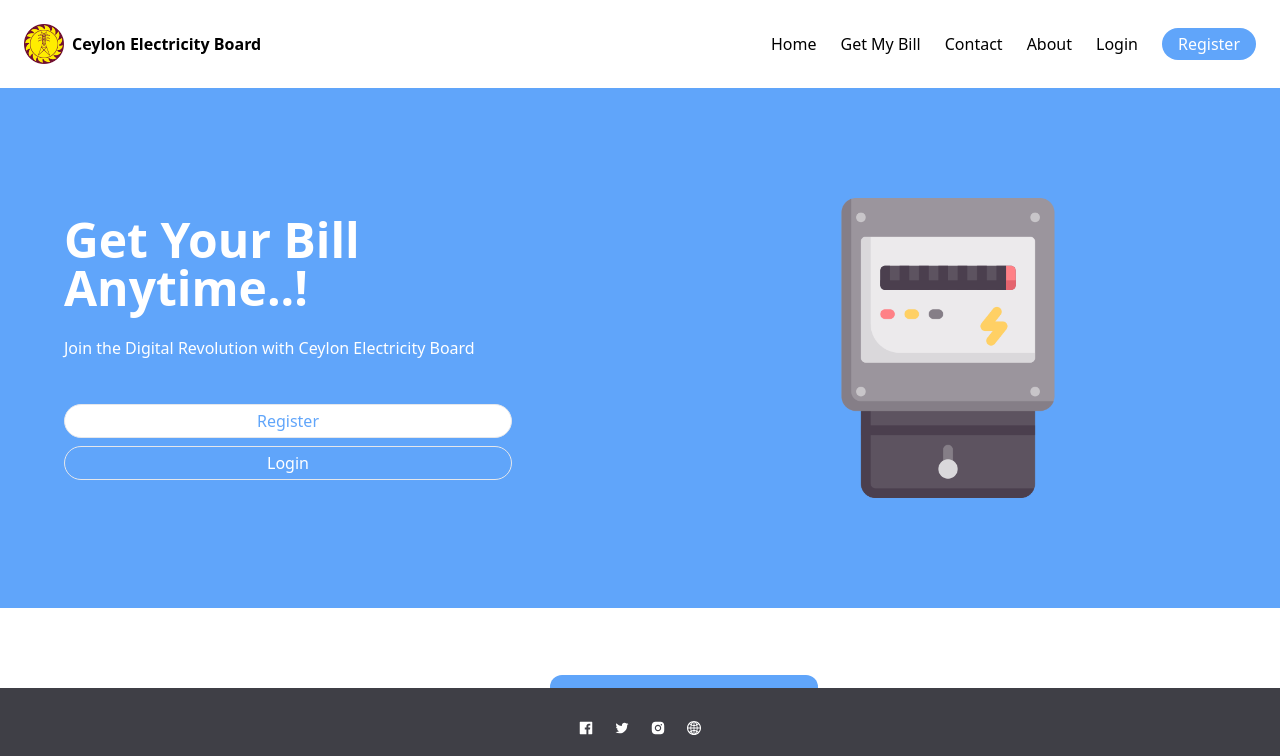
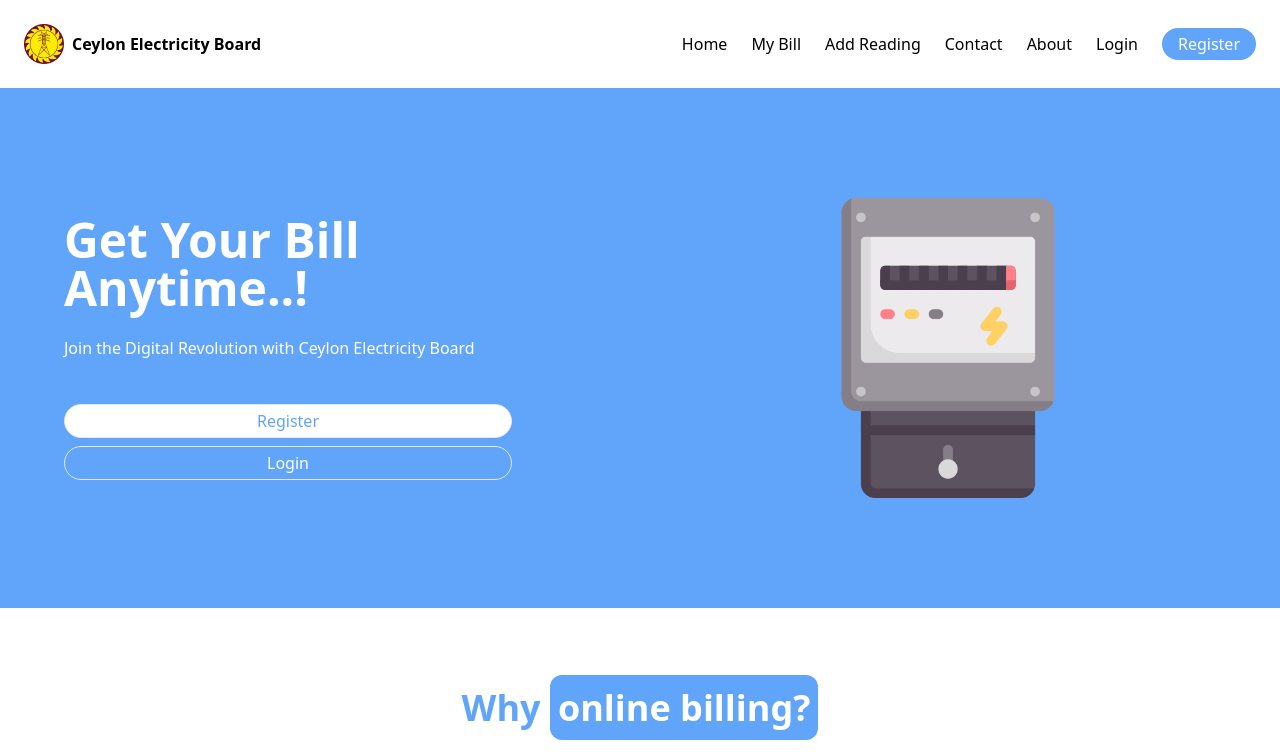
Before and after one commit to hellochamika/ceb-frontend, a React (Vite) app: page / in a window 1280 px wide. Shown: the top 756 px of the page. Built offline with nearby package versions, Linux system fonts and the light colour scheme.

Commit message:
#6 feat:Add routing funtionality

```diff
--- a/src/App.tsx
+++ b/src/App.tsx
@@ -1,13 +1,30 @@
 import Navbar from "./Components/Navbar";
 import Footer from "./Components/Footer";
 import Home from "./pages/Home";
+import AddReading from "./pages/AddReading";
+import ViewBill from "./pages/ViewBill";
+import { BrowserRouter as Router, Routes, Route } from "react-router-dom";
 
 function App() {
   return (
     <div>
-      <Navbar />
-      <Home />
-      <Footer />
+      <div className="min-h-screen relative">
+
+        <Router>
+          <div>
+            <Navbar />
+            <div>
+              <Routes>
+                <Route path="/" element={<Home />} />
+                <Route path="/addreading" element={<AddReading />} />
+                <Route path="/viewbill" element={<ViewBill />} />
+              </Routes>
+            </div>
+            <Footer />
+          </div>
+        </Router>
+
+      </div>
     </div>
   );
 }
--- a/src/Components/Navbar.tsx
+++ b/src/Components/Navbar.tsx
@@ -1,5 +1,6 @@
 import { useState } from "react";
 import { AiOutlineMenu, AiOutlineClose } from "react-icons/ai";
+import { Link } from "react-router-dom";
 
 function Navbar() {
   const [isNavOpened, setIsNavOpened] = useState(false);
@@ -16,16 +17,21 @@
               src="../../public/ceb-logo.png"
               alt="ceb-logo"
             />
-            <p className="font-bold"><span className="hidden md:flex">Ceylon Electricity Board</span>
-			<span className="flex md:hidden">CEB</span></p>
+            <p className="font-bold">
+              <span className="hidden md:flex">Ceylon Electricity Board</span>
+              <span className="flex md:hidden">CEB</span>
+            </p>
           </div>
           <div className="hidden lg:flex space-x-6 items-center ms-auto">
-            <a href="#" className="hover:text-blue-500">
+            <Link to="/" className="hover:text-blue-500">
               Home
-            </a>
-            <a href="#" className="hover:text-blue-500">
-              Get My Bill
-            </a>
+            </Link>
+            <Link to="/viewbill" className="hover:text-blue-500">
+              My Bill
+            </Link>
+            <Link to="/addreading" className="hover:text-blue-500">
+              Add Reading
+            </Link>
             <a href="#" className="hover:text-blue-500">
               Contact
             </a>
@@ -61,12 +67,15 @@
               : "absolute w-full top-[-100%]"
           }
         >
-          <a href="#" className="hover:text-blue-500">
+          <Link to="/" className="hover:text-blue-500">
             Home
-          </a>
-          <a href="#" className="hover:text-blue-500">
-            Get My Bill
-          </a>
+          </Link>
+          <Link to="/viewbill" className="hover:text-blue-500">
+            My Bill
+          </Link>
+          <Link to="/addreading" className="hover:text-blue-500">
+            Add Reading
+          </Link>
           <a href="#" className="hover:text-blue-500">
             Contact
           </a>
```
